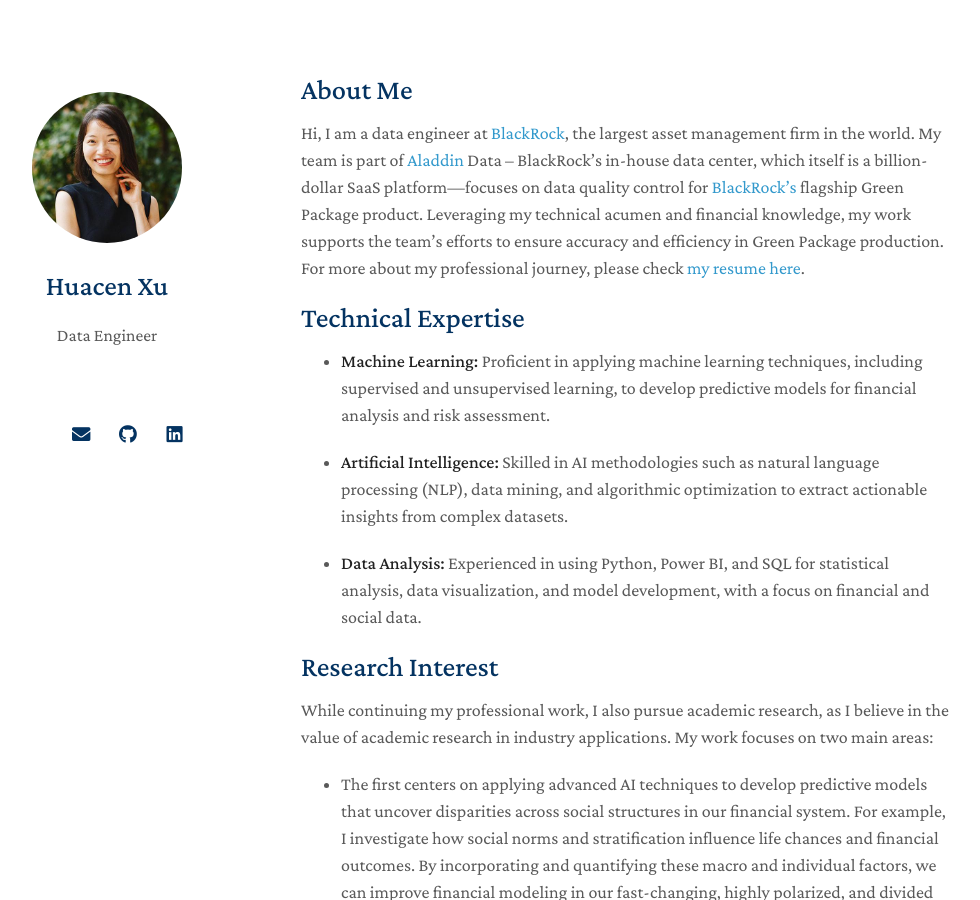
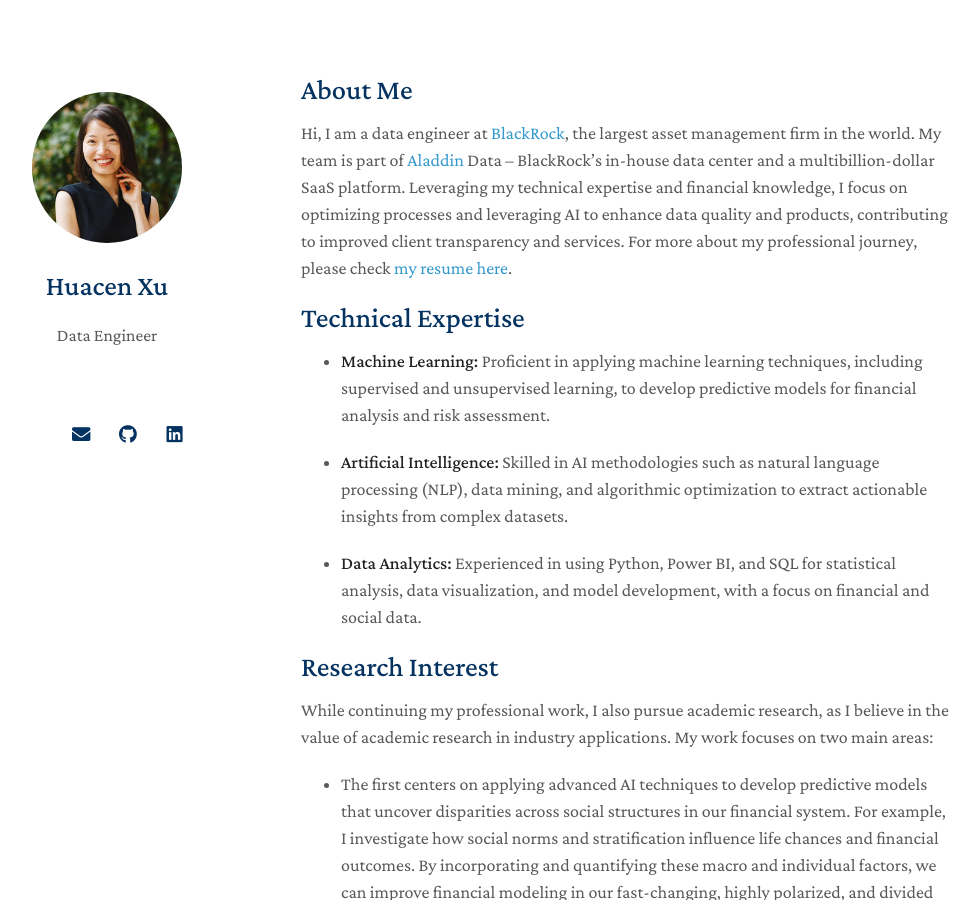
Before and after one commit to huacenxu/huacenxu.github.io, a Jekyll site: the page built from index.md, in a window 1280 px wide and 900 px high. Shown: the whole window, without its empty margins (169-1149 px from the left). Built offline with Jekyll 4.4.1, drawn with Linux system fonts in a browser that asks for light colours; nearby versions of some CDN libraries; a style sheet for code colours, icons or effects is not loaded; our own code applies the rules of GitHub Pages for plain Markdown files.

Commit message:
index.md

```diff
--- a/index.md
+++ b/index.md
@@ -4,14 +4,14 @@ layout: homepage
 
 ## About Me
 
-Hi, I am a data engineer at [BlackRock](https://www.blackrock.com/), the largest asset management firm in the world. My team is part of [Aladdin](https://www.blackrock.com/aladdin) Data – BlackRock’s in-house data center, which itself is a billion-dollar SaaS platform—focuses on data quality control for [BlackRock’s](https://www.blackrock.com/) flagship Green Package product. Leveraging my technical acumen and financial knowledge, my work supports the team’s efforts to ensure accuracy and efficiency in Green Package production.  For more about my professional journey, please check [my resume here](https://drive.google.com/file/d/1h4DjTR_5Z_ysM76g1pzNljjbzWzitpfw/view).
+Hi, I am a data engineer at [BlackRock](https://www.blackrock.com/), the largest asset management firm in the world. My team is part of [Aladdin](https://www.blackrock.com/aladdin) Data – BlackRock’s in-house data center and a multibillion-dollar SaaS platform. Leveraging my technical expertise and financial knowledge, I focus on optimizing processes and leveraging AI to enhance data quality and products, contributing to improved client transparency and services. For more about my professional journey, please check [my resume here](https://drive.google.com/file/d/1hlUAAuISTCTPKzxRRHAfblp7jFCG9TEl/view?usp=sharing).
 
 ## Technical Expertise
 - **Machine Learning:** Proficient in applying machine learning techniques, including supervised and unsupervised learning, to develop predictive models for financial analysis and risk assessment.
 
 - **Artificial Intelligence:** Skilled in AI methodologies such as natural language processing (NLP), data mining, and algorithmic optimization to extract actionable insights from complex datasets.
 
-- **Data Analysis:** Experienced in using Python, Power BI, and SQL for statistical analysis, data visualization, and model development, with a focus on financial and social data.
+- **Data Analytics:** Experienced in using Python, Power BI, and SQL for statistical analysis, data visualization, and model development, with a focus on financial and social data.
 
 ## Research Interest
 
```
